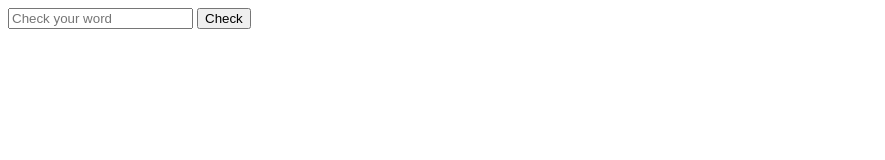
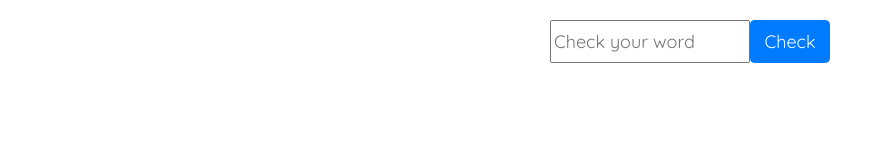
Before and after one commit to geraldos/exercise-js-regex-1, a plain HTML site: page index.html in a window 1280 px wide. Shown: the whole page, without its empty margins (0-885 px from the left). Drawn offline with nearby package versions, Linux system fonts and the light colour scheme.

Commit message:
updated style

```diff
--- a/index.html
+++ b/index.html
@@ -5,15 +5,21 @@
     <meta charset="UTF-8">
     <meta name="viewport" content="width=device-width, initial-scale=1.0">
     <title>JS Regex</title>
+
+    <link rel="stylesheet" href="./style.css">
+    <link rel="stylesheet" href="https://stackpath.bootstrapcdn.com/bootstrap/4.1.3/css/bootstrap.min.css"
+        integrity="sha384-MCw98/SFnGE8fJT3GXwEOngsV7Zt27NXFoaoApmYm81iuXoPkFOJwJ8ERdknLPMO" crossorigin="anonymous" />
 </head>
 
 <body>
-    <input type="text" placeholder="Check your word" id="input" />
-    <button type="button" class="btn btn-primary" id="button-input">
-        Check
-    </button>
+    <div class="soal1">
+        <input type="text" placeholder="Check your word" id="input" />
+        <button type="button" class="btn btn-primary" id="button-input">
+            Check
+        </button>
 
-    <p></p>
+        <p></p>
+    </div>
 
     <script src="./index.js"></script>
 </body>
--- /dev/null
+++ b/style.css
@@ -0,0 +1,13 @@
+@import url('https://fonts.googleapis.com/css?family=Quicksand:400,700&display=swap');
+
+* {
+    font-family: 'Quicksand', sans-serif;
+    font-size: large;
+}
+
+.soal1 {
+    display: flex;
+    justify-content: center;
+    padding-top: 20px;
+    margin-left: 100px;
+}
```
